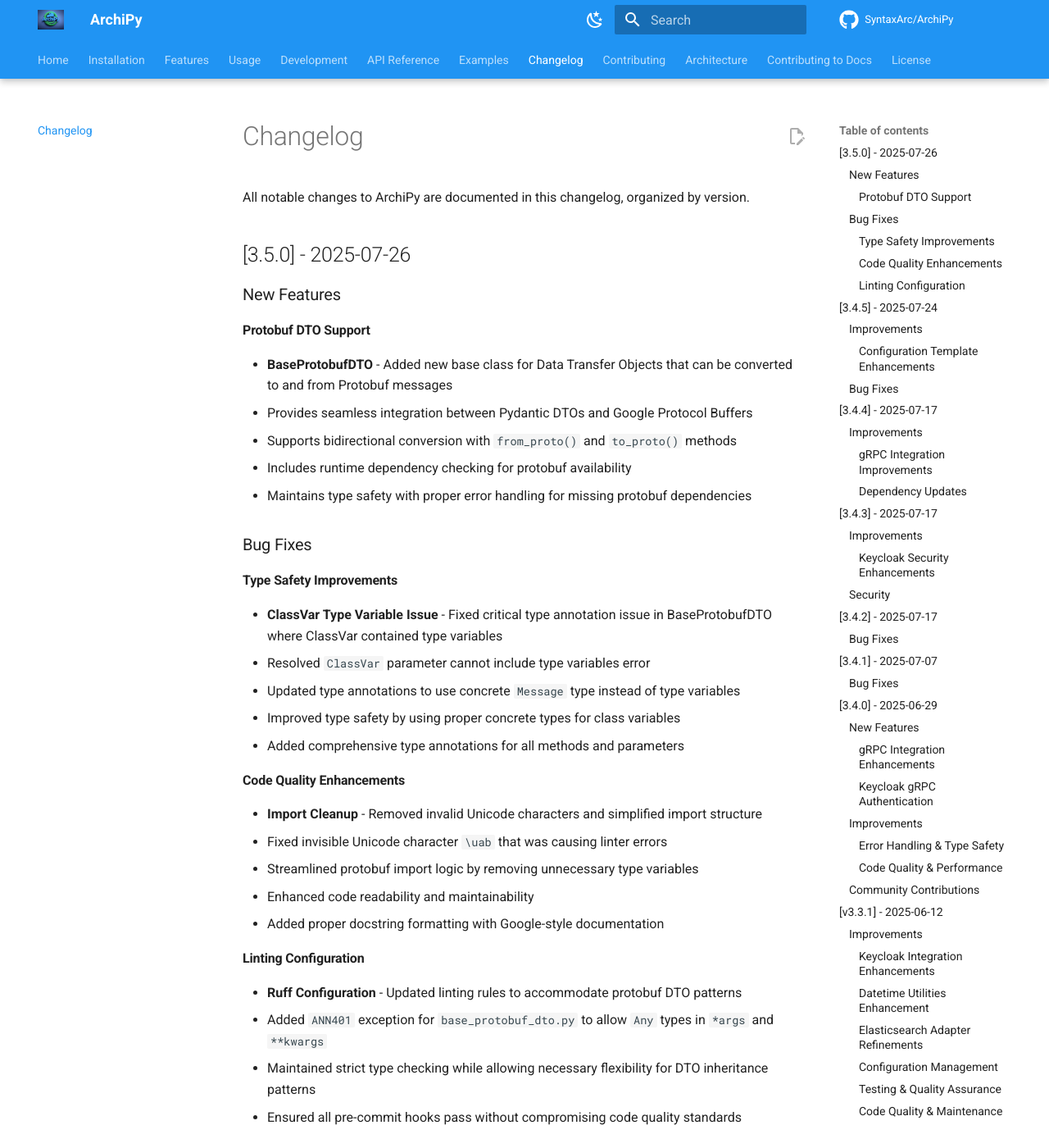
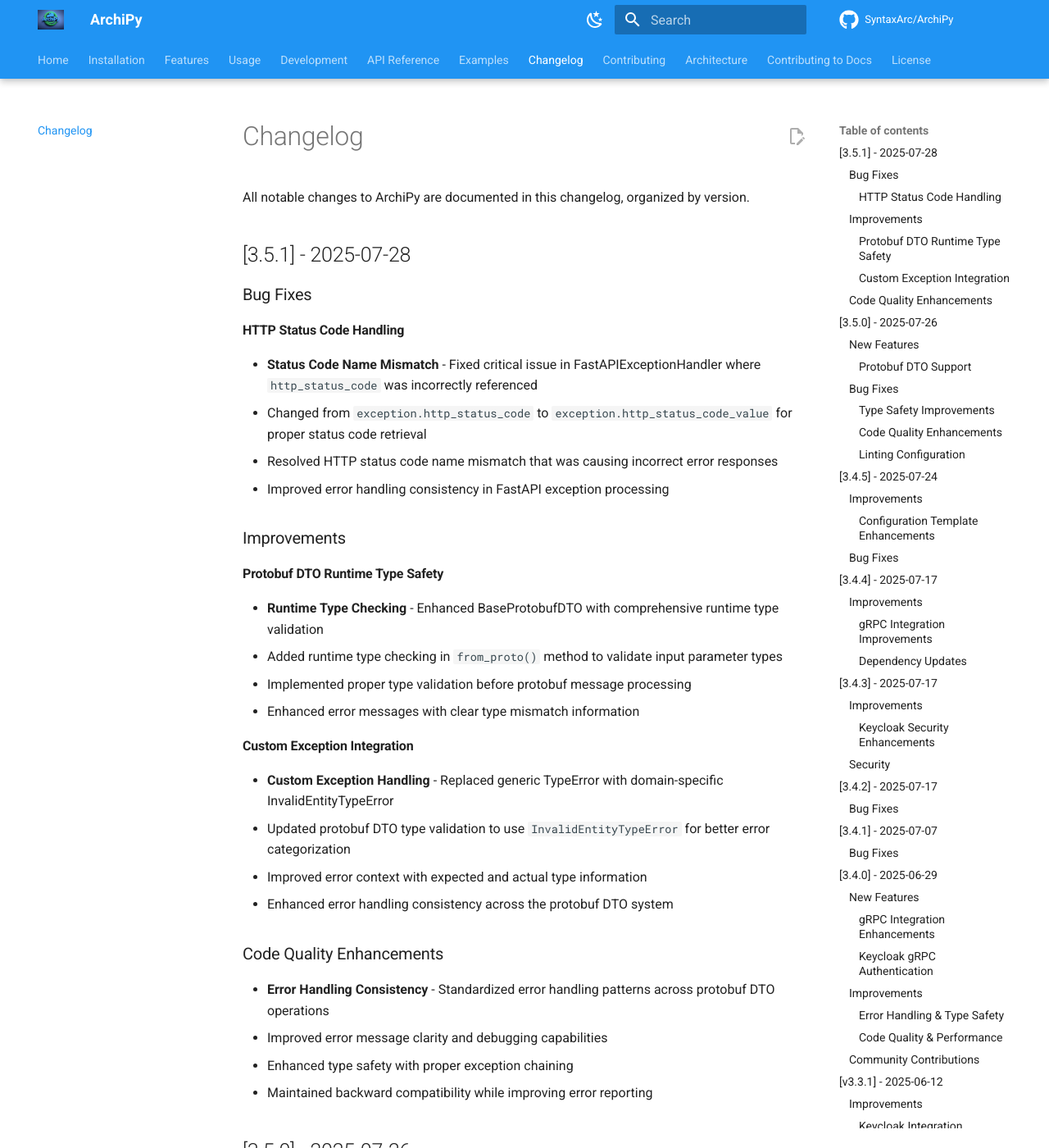
Before and after one commit to negatic/ArchiPy, an MkDocs documentation site: the page built from docs/changelog.md, in a window 1280 px wide and 1400 px high. Shown: the whole window at 82% size. Built offline with MkDocs 1.6.1 and Material for MkDocs 9.7.7, drawn with Linux system fonts in a browser that asks for light colours; comment, search, counter and statistics services are not loaded; the version menu is left out.

Commit message:
update changelogs

```diff
--- a/docs/changelog.md
+++ b/docs/changelog.md
@@ -1,6 +1,40 @@
 # Changelog
 
 All notable changes to ArchiPy are documented in this changelog, organized by version.
+
+## [3.5.1] - 2025-07-28
+
+### Bug Fixes
+
+#### HTTP Status Code Handling
+
+- **Status Code Name Mismatch** - Fixed critical issue in FastAPIExceptionHandler where `http_status_code` was incorrectly referenced
+  - Changed from `exception.http_status_code` to `exception.http_status_code_value` for proper status code retrieval
+  - Resolved HTTP status code name mismatch that was causing incorrect error responses
+  - Improved error handling consistency in FastAPI exception processing
+
+### Improvements
+
+#### Protobuf DTO Runtime Type Safety
+
+- **Runtime Type Checking** - Enhanced BaseProtobufDTO with comprehensive runtime type validation
+  - Added runtime type checking in `from_proto()` method to validate input parameter types
+  - Implemented proper type validation before protobuf message processing
+  - Enhanced error messages with clear type mismatch information
+
+#### Custom Exception Integration
+
+- **Custom Exception Handling** - Replaced generic TypeError with domain-specific InvalidEntityTypeError
+  - Updated protobuf DTO type validation to use `InvalidEntityTypeError` for better error categorization
+  - Improved error context with expected and actual type information
+  - Enhanced error handling consistency across the protobuf DTO system
+
+### Code Quality Enhancements
+
+- **Error Handling Consistency** - Standardized error handling patterns across protobuf DTO operations
+  - Improved error message clarity and debugging capabilities
+  - Enhanced type safety with proper exception chaining
+  - Maintained backward compatibility while improving error reporting
 
 ## [3.5.0] - 2025-07-26
 
```
